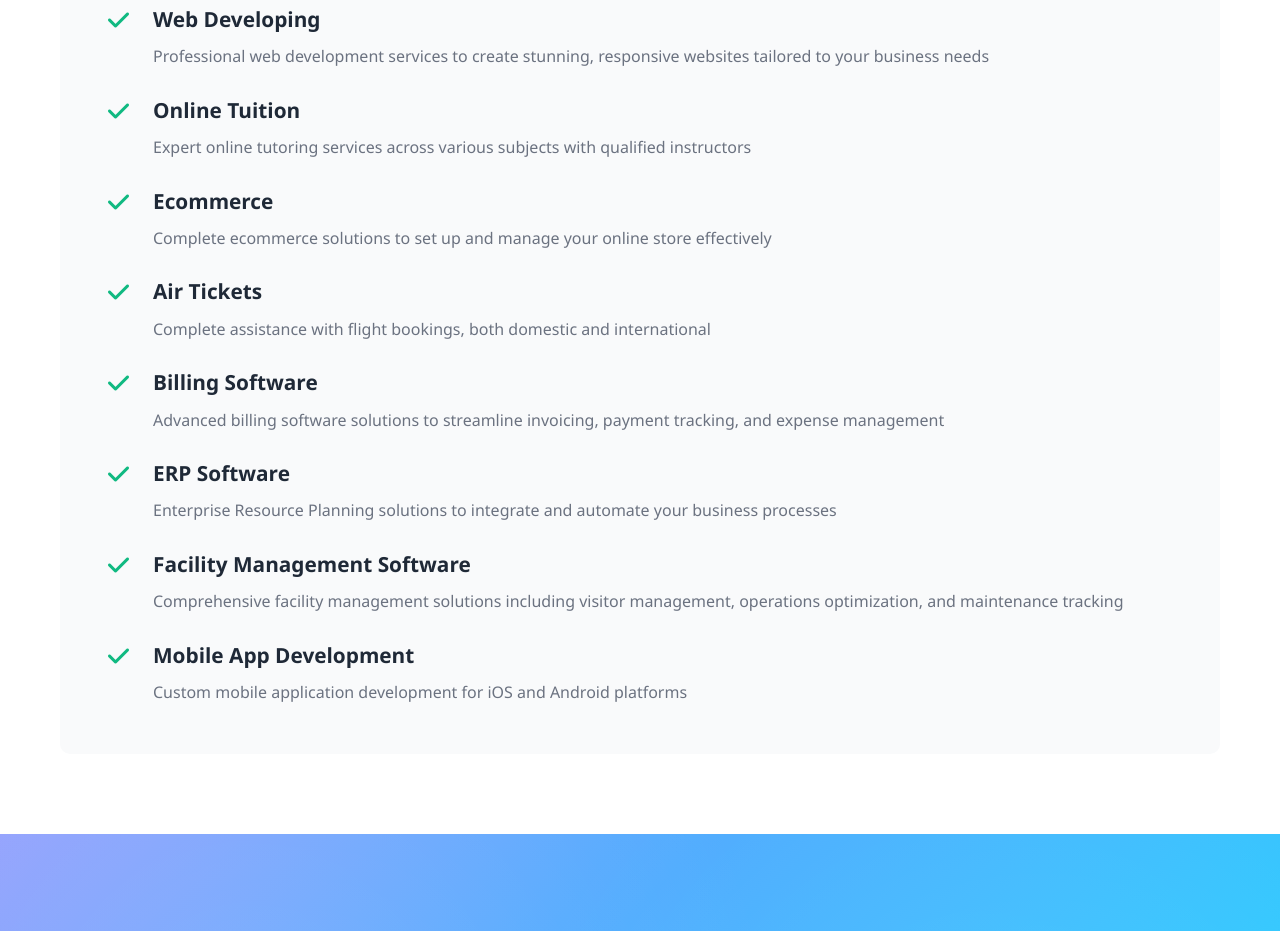
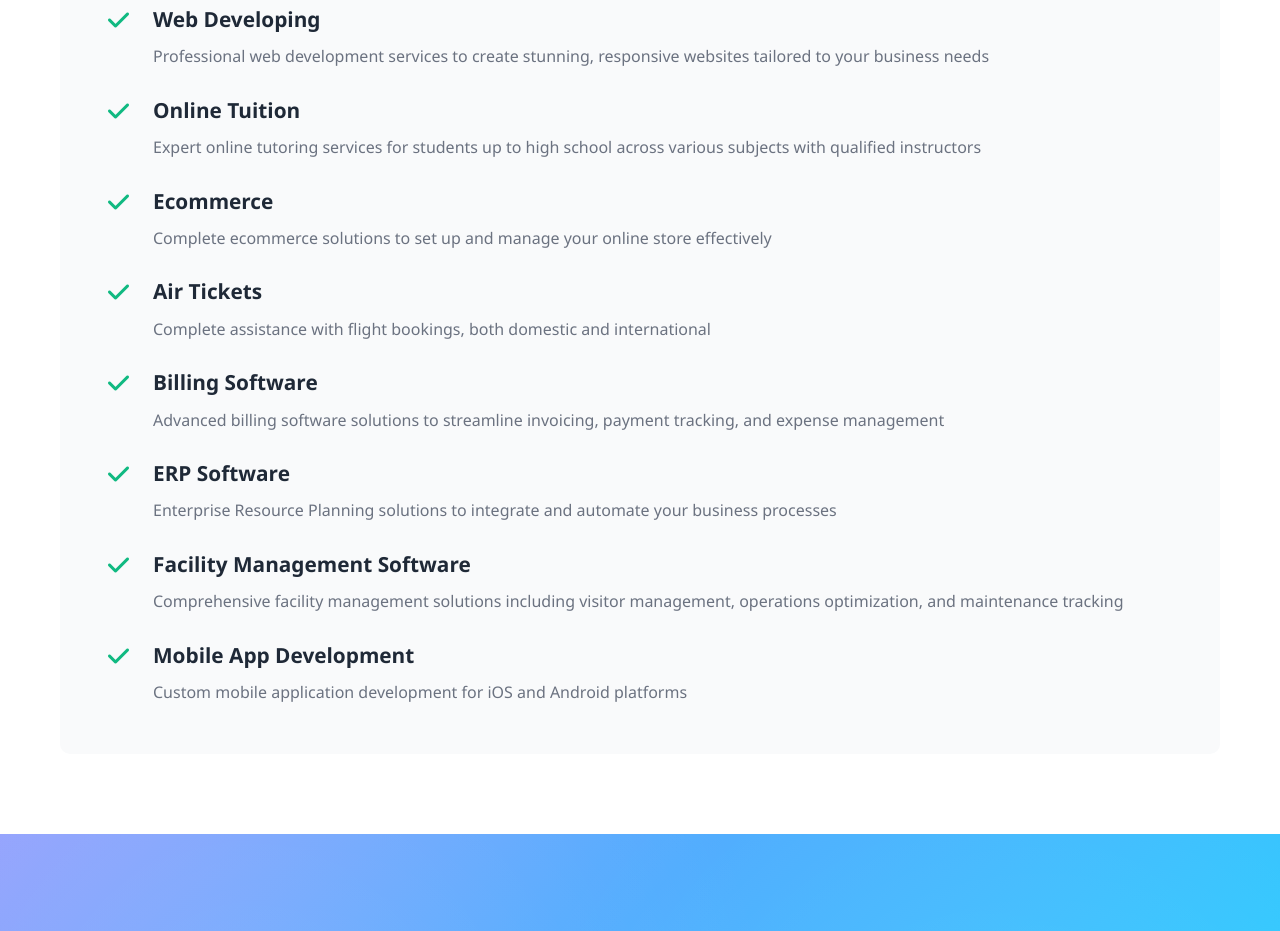
Before and after one commit to erfanhabeeb666/shaminabusinesssolutions, a plain HTML site: page about.html in a window 1280 px wide. Shown: the part 1913-2844 px from the top of the page. Drawn offline with Linux system fonts and the light colour scheme.

Commit message:
tution changed to high school

```diff
--- a/about.html
+++ b/about.html
@@ -117,7 +117,7 @@
                         <i class="fas fa-check"></i>
                         <div>
                             <h4>Online Tuition</h4>
-                            <p>Expert online tutoring services across various subjects with qualified instructors</p>
+                            <p>Expert online tutoring services for students up to high school across various subjects with qualified instructors</p>
                         </div>
                     </div>
                     <div class="service-item">
```
Also changed, not shown: index.html (+1 -1 lines).
